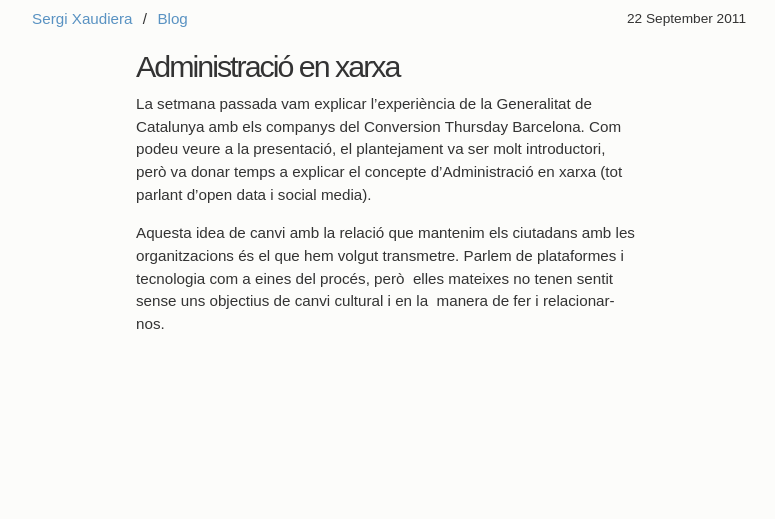
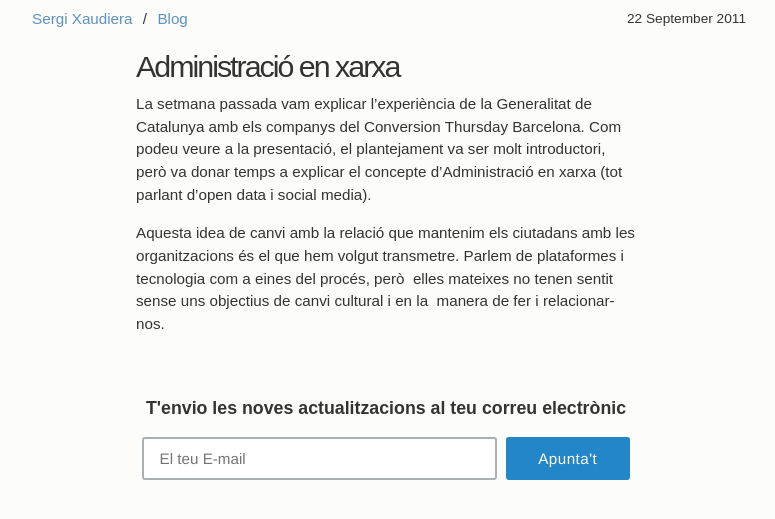
Before and after one commit to sergixaudiera/sergixaudiera.github.io, a Jekyll site: the page built from _posts/2011-09-22-ladministracio-en-xarxa.md, in a window 1280 px wide. Shown: the top 519 px of the page, without its empty margins (254-1029 px from the left). Built offline with Jekyll 4.4.1, drawn with Linux system fonts in a browser that asks for light colours.

Commit message:
Formulari subsripció

```diff
--- a/_layouts/post.html
+++ b/_layouts/post.html
@@ -10,3 +10,29 @@ layout: default
   <h1>{{ page.title }}</h1>
   {{ content }}
 </section>
+
+<section class="subscribe">
+  <!-- Begin MailChimp Signup Form -->
+  <div id="mc_embed_signup">
+        <form action="//numballs.us11.list-manage.com/subscribe/post?u=0be98951203fa73c866a63c11&amp;id=4cfc2e05b7" method="post" id="mc-embedded-subscribe-form" name="mc-embedded-subscribe-form" class="validate" target="_blank" novalidate>
+          <div id="mc_embed_signup_scroll">
+          <h3>T'envio les noves actualitzacions al teu correu electrònic</h3>
+          <!-- Text Input Field -->
+          <div class="mc-field-group"><input type="email" placeholder="El teu E-mail" name="EMAIL" class="required email" id="mce-EMAIL"></div>
+          <!-- /Text Input Field -->
+
+          <div id="mce-responses" class="clear">
+          <div class="response" id="mce-error-response" style="display:none"></div>
+          <div class="response" id="mce-success-response" style="display:none"></div>
+          </div><!-- real people should not fill this in and expect good things - do not remove this or risk form bot signups-->
+
+          <div style="position: absolute; left: -5000px;"><input type="text" name="b_0b5586be71b0fee16a03f5684_e41ec18eab" tabindex="-1" value=""></div>
+
+          <!-- Submit Button -->
+          <div class="clear"><input type="submit" value="Apunta't" name="subscribe" id="mc-embedded-subscribe" class="button"></div>
+          <!-- /Submit Button -->
+          </div>
+      </form>
+  </div>
+  <!--End mc_embed_signup-->
+</section>
--- a/css/main.scss
+++ b/css/main.scss
@@ -93,12 +93,93 @@ h2 {
 }
 
 .subscribe {
-	margin: 2em 0;
+	margin: 4em 0;
 	min-height: 40px;
-	//background-color: $violet;
-	border-top: 1px solid $blue;
-	//border-bottom: 1px solid $white;
 }
+
+#mc_embed_signup {
+  border: none;
+  text-align: center;
+  width: 100%;
+}
+
+
+/* Signup form container */
+
+.mc-field-group {
+  display: inline-block;
+}
+
+
+/* positions input field horizontally */
+
+#mce-EMAIL {
+  font-family: 'Helvetica Neue', Helvetica, Arial, sans-serif;
+  font-size: 1em;
+  border: 2px solid #ABB0B2;
+  color: #343434;
+  background-color: #fff;
+  padding: .7em 9em .7em 1em;
+  -webkit-border-radius: 3px;
+  -moz-border-radius: 3px;
+  border-radius: 3px;
+  display: inline-block;
+  margin: 0;
+}
+
+
+/* Input Styles */
+
+.clear {
+  display: inline-block;
+}
+
+
+/* positions button horizontally in line with input */
+
+.button {
+  font-family: 'Helvetica Neue', Helvetica, Arial, sans-serif;
+  font-size: 1em;
+  letter-spacing: .03em;
+  color: #fff;
+  background-color: #2386C8;
+  padding: .7em 2em;
+  border: 2px solid #2386C8;
+  -webkit-border-radius: 3px;
+  -moz-border-radius: 3px;
+  border-radius: 3px;
+  display: inline-block;
+  margin: 0;
+}
+
+
+/* Button Styles */
+
+:-webkit-input-placeholder {
+  color: #ABB0B2;
+}
+
+
+/* WebKit browsers */
+
+:-moz-placeholder {
+  color: #ABB0B2;
+}
+
+
+/* Mozilla Firefox 4 to 18 */
+
+::-moz-placeholder {
+  color: #ABB0B2;
+}
+
+
+/* Mozilla Firefox 19+ */
+
+:-ms-input-placeholder {
+  color: #ABB0B2;
+}
+
 
 a {
 	color: $blue;
```
